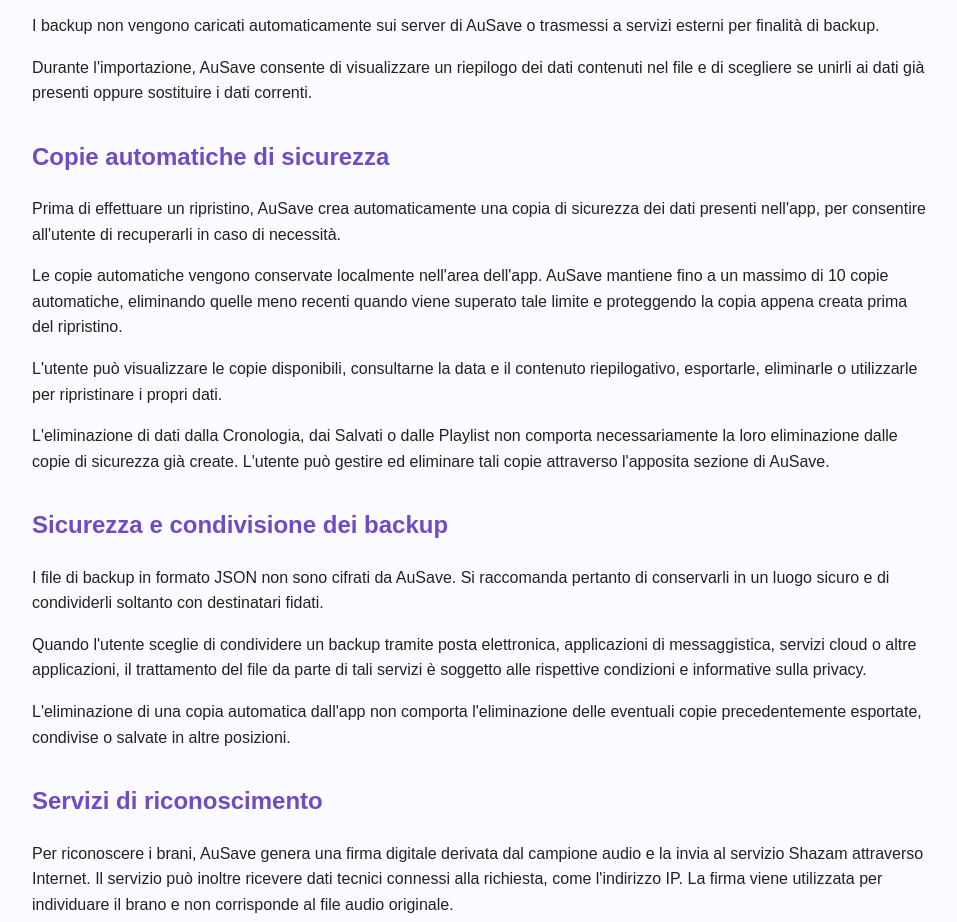
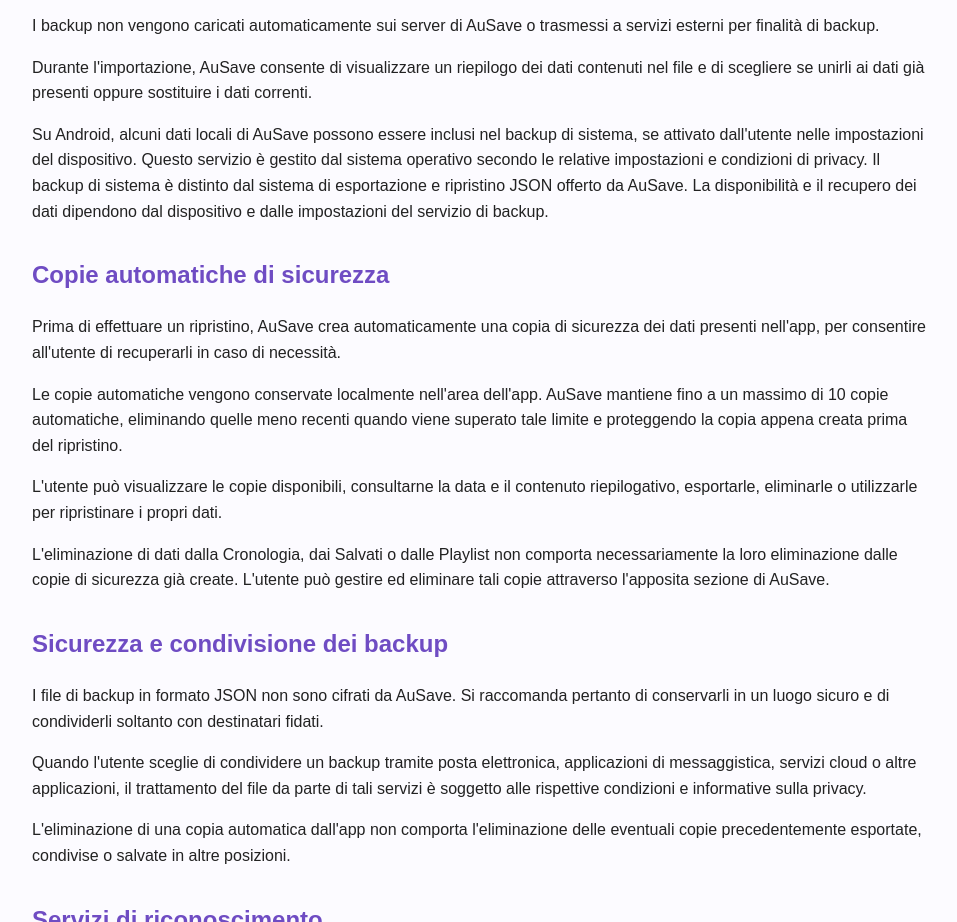
Before and after one commit to giuseppemonda/ausave-privacy, a plain HTML site: page index.html in a window 1280 px wide. Shown: the part 1468-2390 px from the top of the page, without its empty margins (158-1115 px from the left). Drawn offline with Linux system fonts and the light colour scheme.

Commit message:
Aggiornamento Privacy AuSave - Backup Android
Added information about local data backup on Android and automatic backups.

```diff
--- a/index.html
+++ b/index.html
@@ -116,6 +116,17 @@ trasmessi a servizi esterni per finalità di backup.
 Durante l'importazione, AuSave consente di visualizzare un riepilogo
 dei dati contenuti nel file e di scegliere se unirli ai dati già presenti
 oppure sostituire i dati correnti.
+</p>
+
+<p>
+Su Android, alcuni dati locali di AuSave possono essere inclusi
+nel backup di sistema, se attivato dall'utente nelle impostazioni
+del dispositivo. Questo servizio è gestito dal sistema operativo
+secondo le relative impostazioni e condizioni di privacy.
+Il backup di sistema è distinto dal sistema di esportazione
+e ripristino JSON offerto da AuSave. La disponibilità e il
+recupero dei dati dipendono dal dispositivo e dalle impostazioni
+del servizio di backup.
 </p>
 
 <h2>Copie automatiche di sicurezza</h2>
```
